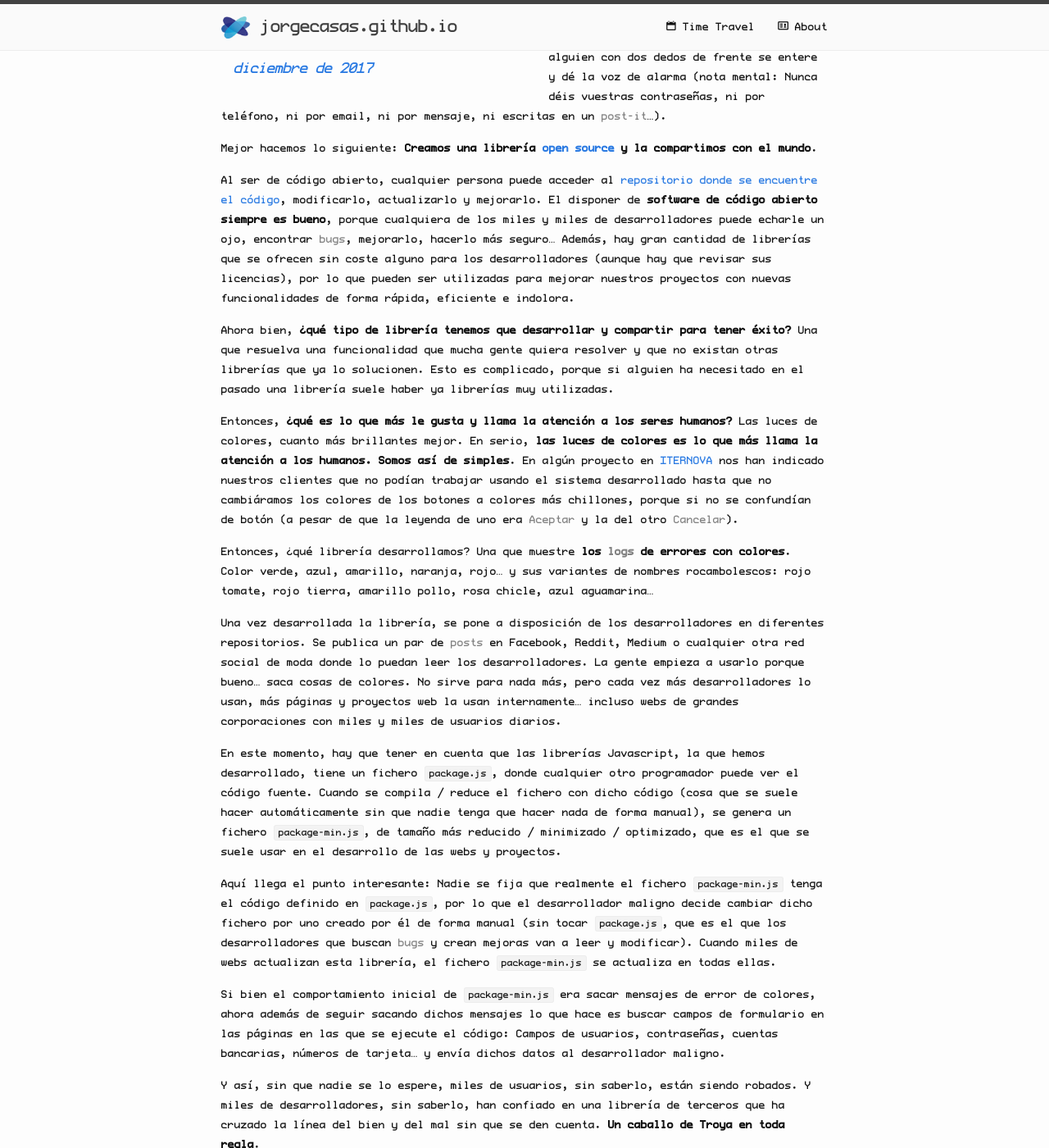
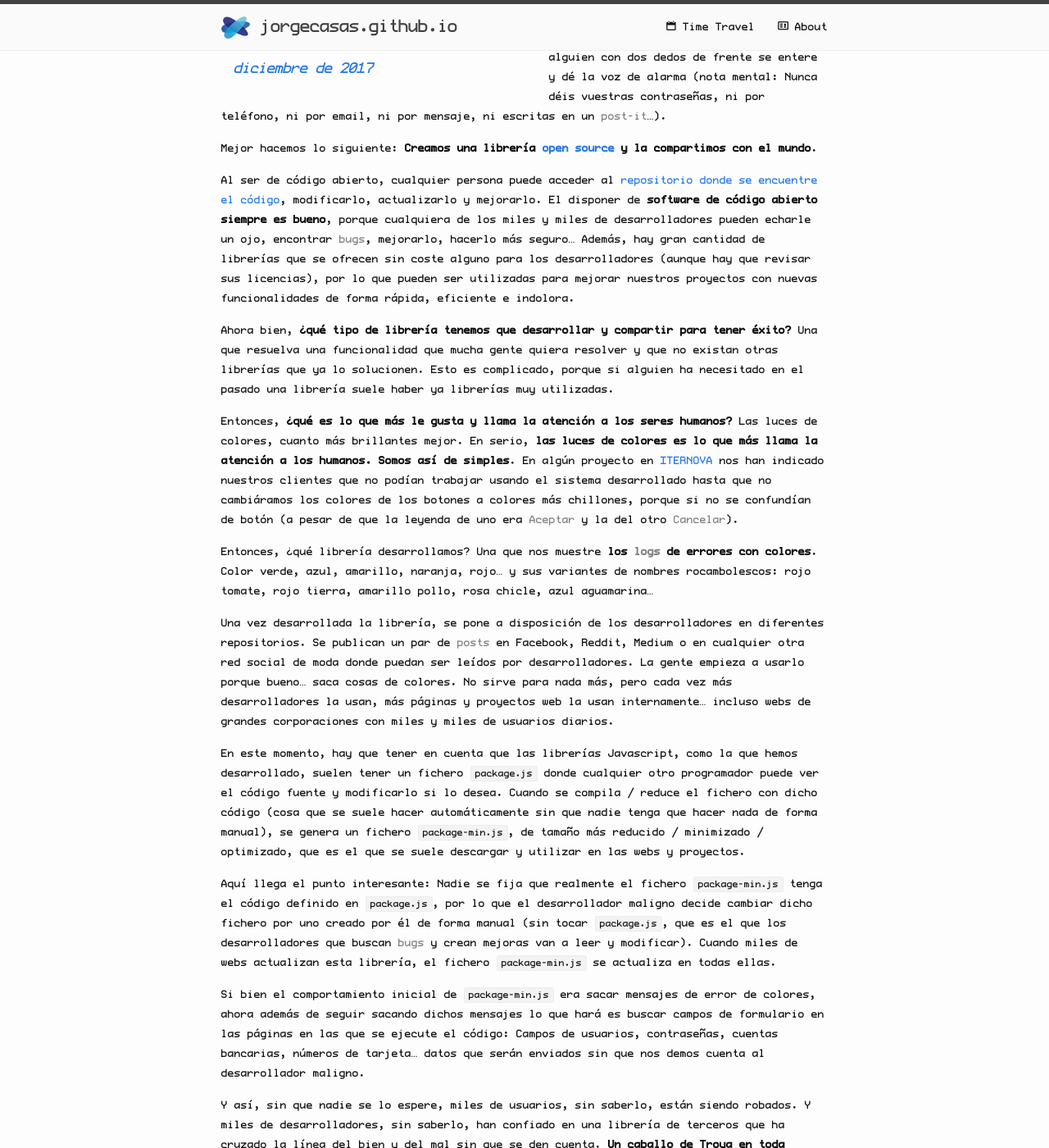
Before and after one commit to jorgecasas/jorgecasas.github.io, a Jekyll site: the page built from _posts/2018-01-10-black-mirror.md, in a window 1280 px wide and 1400 px high, scrolled down 1385 px. Shown: the whole window at 82% size. Built offline with Jekyll 4.4.1, drawn with Linux system fonts in a browser that asks for light colours; comment, search, counter and statistics services are not loaded; some of the changed text lies outside the part shown.

Commit message:
Updated post black mirror

```diff
--- a/_posts/2018-01-10-black-mirror.md
+++ b/_posts/2018-01-10-black-mirror.md
@@ -15,13 +15,13 @@
 
 ![Black Mirror]({{site.url}}/assets/images/2018-01-10-black-mirror.jpg)
 
-Hay capítulos en los que gracias a la tecnología podemos [viajar sin tener que conducir]({{site.url}}/2017/08/22/autonomous-rc-car-construyendo-un-coche-autonomo), acceder a los recuerdos (para resolver un crimen), tener una videocámara permanente en nuestro cerebro (siendo capaces de ver todo lo que nos ha ido ocurriendo en el pasado), estar [monitorizados en todo momento](https://www.statnews.com/2017/06/07/wearable-devices-health-care-savings/) y [en toda acción](https://www.xataka.com/privacidad/20-millones-de-camaras-equipadas-con-inteligencia-artificial-hacen-que-china-sea-el-verdadero-gran-hermano) o tener una [vida virtual paralela](https://www.forbes.com/sites/quora/2017/05/25/how-close-are-we-to-creating-full-immersion-vr-worlds/). Hay otros capítulos en los que parece que alguien nos vigila y sabe todo de nosotros, sin tener privacidad alguna, o en la que nuestro círculo social nos [juzge](https://hipertextual.com/2017/04/puntuacion-usuarios-uber) según los [_me gusta_ del resto de personas que nos rodee](http://www.lavanguardia.com/tecnologia/20171107/432679958989/china-sistema-deteccion-personas.html).
+Hay capítulos en los que gracias a la tecnología podemos [viajar sin tener que conducir]({{site.url}}/2017/08/22/autonomous-rc-car-construyendo-un-coche-autonomo), acceder a los recuerdos (para resolver un crimen), tener una videocámara permanente en nuestro cerebro (siendo capaces de ver todo lo que nos ha ido ocurriendo en el pasado), estar [monitorizados en todo momento](https://www.statnews.com/2017/06/07/wearable-devices-health-care-savings/) y [en toda acción](https://www.xataka.com/privacidad/20-millones-de-camaras-equipadas-con-inteligencia-artificial-hacen-que-china-sea-el-verdadero-gran-hermano) o tener una [vida virtual paralela](https://www.forbes.com/sites/quora/2017/05/25/how-close-are-we-to-creating-full-immersion-vr-worlds/). Hay otros capítulos en los que parece que alguien nos vigila y sabe todo de nosotros, sin tener privacidad alguna, o en la que nuestro círculo social nos [juzga](https://hipertextual.com/2017/04/puntuacion-usuarios-uber) según los [_me gusta_ del resto de personas que nos rodean](http://www.lavanguardia.com/tecnologia/20171107/432679958989/china-sistema-deteccion-personas.html).
 
 Cada capítulo te hace pensar y reflexionar sobre muchos de estos aspectos (sobre todo los éticos y morales) para darte cuenta de que en la época actual en la que nos está tocando vivir ya se dan muchos de conceptos de una forma u otra.
 
-Lo que vengo a contar hoy tiene algo de similitud con **Black Mirror**. Como he comentado, el uso de la tecnología puede sobrepasar la delgada línea que separa el bien del mal. Un cuchillo (la tecnología o herramienta) no es ni bueno ni malo, pero en principio ha sido diseñado para el bien (cortar la comida que vas a comer), pero se puede usar también para hacer el mal (asestar veintisiete puñaladas). Así, la bondad o maldad de la tecnología dependerá más de la persona que la use, por lo que tenemos que tener siempre presente una cosa: **En este mundo hay gente buena, y gente mala**, y por desgracia en algunos aspectos el número de gente mala sobrepasa en número (y mucho) a la gente buena.
+Lo que vengo a contar hoy tiene algo de similitud con **Black Mirror**. Como he comentado, el uso de la tecnología puede sobrepasar la delgada línea que separa el bien del mal. Un cuchillo (la tecnología o herramienta) no es ni bueno ni malo, pero en principio ha sido diseñado para el bien (cortar la comida que vas a comer), pero se puede usar también para hacer el mal (asestar veintisiete puñaladas). Así, la bondad o maldad de la tecnología dependerá más de la persona que la use, por lo que tenemos que tener siempre presente una cosa: **En este mundo hay gente buena, y gente mala**, y por desgracia en algunos aspectos el número de gente mala sobrepasa en número (y por mucho) a la gente buena.
 
-El otro día (período comprendido entre una semana y la fecha de creación del Universo), leí sobre [cómo un personaje había sido capaz de robar miles de datos de personas](https://hackernoon.com/im-harvesting-credit-card-numbers-and-passwords-from-your-site-here-s-how-9a8cb347c5b5) (incluyendo números de tarjetas de crédito, etc...). Es decir, sin hacer nada, sin darnos cuenta, podemos haber sido monitorizados y desvalijados. Como si estuviéramos en ese futuro distópico no tan lejano.
+El otro día (período comprendido entre una semana y la fecha de creación del Universo), leí sobre [cómo un personaje había sido capaz de robar miles de datos de personas](https://hackernoon.com/im-harvesting-credit-card-numbers-and-passwords-from-your-site-here-s-how-9a8cb347c5b5) (incluyendo números de tarjetas de crédito, etc...). Es decir, sin hacer nada, sin darnos cuenta, podemos haber sido monitorizados y desvalijados como si estuviésemos en ese futuro distópico no tan lejano.
 
 Normalmente, si eres un ser maligno, puedes realizar diferentes pasos para tratar de acceder a bases de datos remotas, encontrar brechas de seguridad en sistemas, etcétera... o bien preguntarle al usuario directamente.
 
@@ -33,21 +33,21 @@
 
 Mejor hacemos lo siguiente: **Creamos una librería [open source](https://es.wikipedia.org/wiki/Software_de_c%C3%B3digo_abierto) y la compartimos con el mundo**.
 
-Al ser de código abierto, cualquier persona puede acceder al [repositorio donde se encuentre el código](https://github.com/jorgecasas/autonomous-rc-car), modificarlo, actualizarlo y mejorarlo. El disponer de **software de código abierto siempre es bueno**, porque cualquiera de los miles y miles de desarrolladores puede echarle un ojo, encontrar _bugs_, mejorarlo, hacerlo más seguro... Además, hay gran cantidad de librerías que se ofrecen sin coste alguno para los desarrolladores (aunque hay que revisar sus licencias), por lo que pueden ser utilizadas para mejorar nuestros proyectos con nuevas funcionalidades de forma rápida, eficiente e indolora.
+Al ser de código abierto, cualquier persona puede acceder al [repositorio donde se encuentre el código](https://github.com/jorgecasas/autonomous-rc-car), modificarlo, actualizarlo y mejorarlo. El disponer de **software de código abierto siempre es bueno**, porque cualquiera de los miles y miles de desarrolladores pueden echarle un ojo, encontrar _bugs_, mejorarlo, hacerlo más seguro... Además, hay gran cantidad de librerías que se ofrecen sin coste alguno para los desarrolladores (aunque hay que revisar sus licencias), por lo que pueden ser utilizadas para mejorar nuestros proyectos con nuevas funcionalidades de forma rápida, eficiente e indolora.
 
 Ahora bien, **¿qué tipo de librería tenemos que desarrollar y compartir para tener éxito?** Una que resuelva una funcionalidad que mucha gente quiera resolver y que no existan otras librerías que ya lo solucionen. Esto es complicado, porque si alguien ha necesitado en el pasado una librería suele haber ya librerías muy utilizadas.
 
 Entonces, **¿qué es lo que más le gusta y llama la atención a los seres humanos?** Las luces de colores, cuanto más brillantes mejor. En serio, **las luces de colores es lo que más llama la atención a los humanos. Somos así de simples**. En algún proyecto en [ITERNOVA](https://www.iternova.net) nos han indicado nuestros clientes que no podían trabajar usando el sistema desarrollado hasta que no cambiáramos los colores de los botones a colores más chillones, porque si no se confundían de botón (a pesar de que la leyenda de uno era _Aceptar_ y la del otro _Cancelar_).
 
-Entonces, ¿qué librería desarrollamos? Una que muestre **los _logs_ de errores con colores**. Color verde, azul, amarillo, naranja, rojo... y sus variantes de nombres rocambolescos: rojo tomate, rojo tierra, amarillo pollo, rosa chicle, azul aguamarina...
+Entonces, ¿qué librería desarrollamos? Una que nos muestre **los _logs_ de errores con colores**. Color verde, azul, amarillo, naranja, rojo... y sus variantes de nombres rocambolescos: rojo tomate, rojo tierra, amarillo pollo, rosa chicle, azul aguamarina...
 
-Una vez desarrollada la librería, se pone a disposición de los desarrolladores en diferentes repositorios. Se publica un par de _posts_ en Facebook, Reddit, Medium o cualquier otra red social de moda donde lo puedan leer los desarrolladores. La gente empieza a usarlo porque bueno... saca cosas de colores. No sirve para nada más, pero cada vez más desarrolladores lo usan, más páginas y proyectos web la usan internamente... incluso webs de grandes corporaciones con miles y miles de usuarios diarios.
+Una vez desarrollada la librería, se pone a disposición de los desarrolladores en diferentes repositorios. Se publican un par de _posts_ en Facebook, Reddit, Medium o en cualquier otra red social de moda donde puedan ser leídos por desarrolladores. La gente empieza a usarlo porque bueno... saca cosas de colores. No sirve para nada más, pero cada vez más desarrolladores la usan, más páginas y proyectos web la usan internamente... incluso webs de grandes corporaciones con miles y miles de usuarios diarios.
 
-En este momento, hay que tener en cuenta que las librerías Javascript, la que hemos desarrollado, tiene un fichero `package.js`, donde cualquier otro programador puede ver el código fuente. Cuando se compila / reduce el fichero con dicho código (cosa que se suele hacer automáticamente sin que nadie tenga que hacer nada de forma manual), se genera un fichero `package-min.js`, de tamaño más reducido / minimizado / optimizado, que es el que se suele usar en el desarrollo de las webs y proyectos.
+En este momento, hay que tener en cuenta que las librerías Javascript, como la que hemos desarrollado, suelen tener un fichero `package.js` donde cualquier otro programador puede ver el código fuente y modificarlo si lo desea. Cuando se compila / reduce el fichero con dicho código (cosa que se suele hacer automáticamente sin que nadie tenga que hacer nada de forma manual), se genera un fichero `package-min.js`, de tamaño más reducido / minimizado / optimizado, que es el que se suele descargar y utilizar en las webs y proyectos.
 
 Aquí llega el punto interesante: Nadie se fija que realmente el fichero `package-min.js` tenga el código definido en `package.js`, por lo que el desarrollador maligno decide cambiar dicho fichero por uno creado por él de forma manual (sin tocar `package.js`, que es el que los desarrolladores que buscan _bugs_ y crean mejoras van a leer y modificar). Cuando miles de webs actualizan esta librería, el fichero `package-min.js` se actualiza en todas ellas.
 
-Si bien el comportamiento inicial de `package-min.js` era sacar mensajes de error de colores, ahora además de seguir sacando dichos mensajes lo que hace es buscar campos de formulario en las páginas en las que se ejecute el código: Campos de usuarios, contraseñas, cuentas bancarias, números de tarjeta... y envía dichos datos al desarrollador maligno.
+Si bien el comportamiento inicial de `package-min.js` era sacar mensajes de error de colores, ahora además de seguir sacando dichos mensajes lo que hará es buscar campos de formulario en las páginas en las que se ejecute el código: Campos de usuarios, contraseñas, cuentas bancarias, números de tarjeta... datos que serán enviados sin que nos demos cuenta al desarrollador maligno.
 
 Y así, sin que nadie se lo espere, miles de usuarios, sin saberlo, están siendo robados. Y miles de desarrolladores, sin saberlo, han confiado en una librería de terceros que ha cruzado la línea del bien y del mal sin que se den cuenta. **Un caballo de Troya en toda regla**.
 
```
